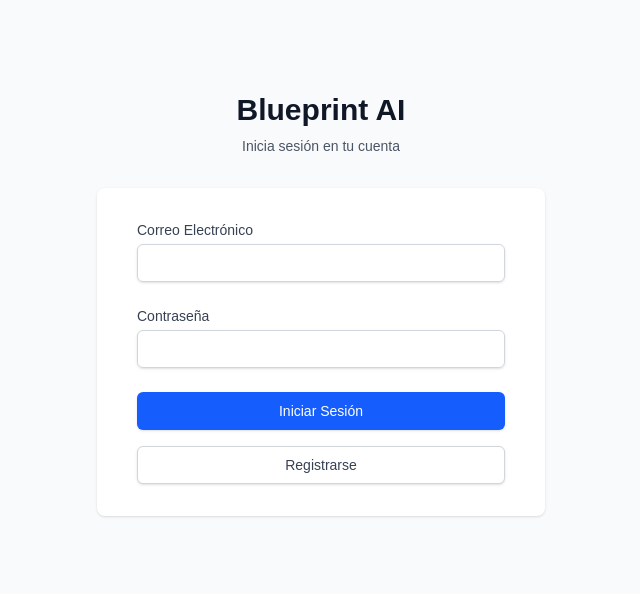
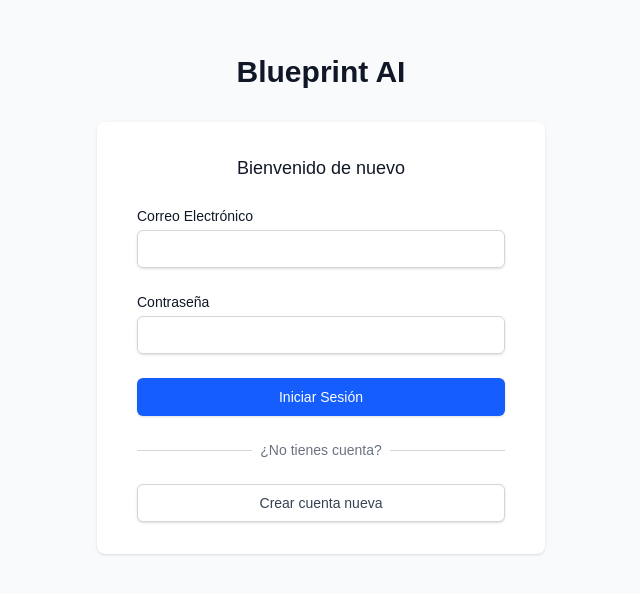
Before and after one commit to ikerguerra/blueprint-ai, a Next.js app: page /login in a window 1280 px wide. Shown: the part 108-702 px from the top of the page, without its empty margins (319-959 px from the left). Built offline with nearby package versions, Linux system fonts and the light colour scheme.

Commit message:
feat: Implement initial AI chat window with model selection and add user login functionality.

```diff
--- a/src/app/login/page.tsx
+++ b/src/app/login/page.tsx
@@ -1,10 +1,11 @@
-import { login, signup } from './actions'
+import { LoginForm } from '@/components/auth/LoginForm'
 
 export default async function LoginPage(props: {
   searchParams?: Promise<{ [key: string]: string | string[] | undefined }>
 }) {
   const searchParams = await props.searchParams
-  const error = searchParams?.error
+  const error =
+    typeof searchParams?.error === 'string' ? searchParams.error : undefined
 
   return (
     <div className="flex min-h-screen flex-col items-center justify-center bg-gray-50 py-12 sm:px-6 lg:px-8">
@@ -12,77 +13,10 @@ export default async function LoginPage(props: {
         <h2 className="mt-6 text-center text-3xl font-extrabold text-gray-900">
           Blueprint AI
         </h2>
-        <p className="mt-2 text-center text-sm text-gray-600">
-          Inicia sesión en tu cuenta
-        </p>
       </div>
 
       <div className="mt-8 sm:mx-auto sm:w-full sm:max-w-md">
-        <div className="bg-white py-8 px-4 shadow sm:rounded-lg sm:px-10">
-          {error && (
-            <div className="mb-4 bg-red-50 border-l-4 border-red-400 p-4">
-              <div className="flex">
-                <div className="ml-3">
-                  <p className="text-sm text-red-700">{error}</p>
-                </div>
-              </div>
-            </div>
-          )}
-          <form className="space-y-6">
-            <div>
-              <label
-                htmlFor="email"
-                className="block text-sm font-medium text-gray-700"
-              >
-                Correo Electrónico
-              </label>
-              <div className="mt-1">
-                <input
-                  id="email"
-                  name="email"
-                  type="email"
-                  autoComplete="email"
-                  required
-                  className="appearance-none block w-full px-3 py-2 border border-gray-300 rounded-md shadow-sm placeholder-gray-400 focus:outline-none focus:ring-blue-500 focus:border-blue-500 sm:text-sm"
-                />
-              </div>
-            </div>
-
-            <div>
-              <label
-                htmlFor="password"
-                className="block text-sm font-medium text-gray-700"
-              >
-                Contraseña
-              </label>
-              <div className="mt-1">
-                <input
-                  id="password"
-                  name="password"
-                  type="password"
-                  autoComplete="current-password"
-                  required
-                  className="appearance-none block w-full px-3 py-2 border border-gray-300 rounded-md shadow-sm placeholder-gray-400 focus:outline-none focus:ring-blue-500 focus:border-blue-500 sm:text-sm"
-                />
-              </div>
-            </div>
-
-            <div className="flex flex-col space-y-4">
-              <button
-                formAction={login}
-                className="w-full flex justify-center py-2 px-4 border border-transparent rounded-md shadow-sm text-sm font-medium text-white bg-blue-600 hover:bg-blue-700 focus:outline-none focus:ring-2 focus:ring-offset-2 focus:ring-blue-500"
-              >
-                Iniciar Sesión
-              </button>
-              <button
-                formAction={signup}
-                className="w-full flex justify-center py-2 px-4 border border-gray-300 rounded-md shadow-sm text-sm font-medium text-gray-700 bg-white hover:bg-gray-50 focus:outline-none focus:ring-2 focus:ring-offset-2 focus:ring-blue-500"
-              >
-                Registrarse
-              </button>
-            </div>
-          </form>
-        </div>
+        <LoginForm error={error} />
       </div>
     </div>
   )
--- /dev/null
+++ b/src/components/auth/LoginForm.tsx
@@ -0,0 +1,120 @@
+'use client'
+
+import { useState } from 'react'
+import { login, signup } from '@/app/login/actions'
+import { SubmitButton } from '@/components/ui/SubmitButton'
+
+export function LoginForm({ error }: { error?: string }) {
+  const [isLogin, setIsLogin] = useState(true)
+
+  return (
+    <div className="bg-white py-8 px-4 shadow sm:rounded-lg sm:px-10">
+      <div className="mb-6">
+        <h3 className="text-lg font-medium text-gray-900 text-center">
+          {isLogin ? 'Bienvenido de nuevo' : 'Crear nueva cuenta'}
+        </h3>
+      </div>
+
+      {error && (
+        <div className="mb-4 bg-red-50 border-l-4 border-red-400 p-4">
+          <div className="flex">
+            <div className="ml-3">
+              <p className="text-sm text-red-700">{error}</p>
+            </div>
+          </div>
+        </div>
+      )}
+
+      <form action={isLogin ? login : signup} className="space-y-6">
+        {!isLogin && (
+          <div>
+            <label
+              htmlFor="name"
+              className="block text-sm font-medium text-gray-900"
+            >
+              Nombre
+            </label>
+            <div className="mt-1">
+              <input
+                id="name"
+                name="name"
+                type="text"
+                autoComplete="name"
+                required={!isLogin}
+                className="appearance-none block w-full px-3 py-2 border border-gray-300 rounded-md shadow-sm placeholder-gray-500 text-gray-900 focus:outline-none focus:ring-blue-500 focus:border-blue-500 sm:text-sm"
+              />
+            </div>
+          </div>
+        )}
+
+        <div>
+          <label
+            htmlFor="email"
+            className="block text-sm font-medium text-gray-900"
+          >
+            Correo Electrónico
+          </label>
+          <div className="mt-1">
+            <input
+              id="email"
+              name="email"
+              type="email"
+              autoComplete="email"
+              required
+              className="appearance-none block w-full px-3 py-2 border border-gray-300 rounded-md shadow-sm placeholder-gray-500 text-gray-900 focus:outline-none focus:ring-blue-500 focus:border-blue-500 sm:text-sm"
+            />
+          </div>
+        </div>
+
+        <div>
+          <label
+            htmlFor="password"
+            className="block text-sm font-medium text-gray-900"
+          >
+            Contraseña
+          </label>
+          <div className="mt-1">
+            <input
+              id="password"
+              name="password"
+              type="password"
+              autoComplete={isLogin ? 'current-password' : 'new-password'}
+              required
+              className="appearance-none block w-full px-3 py-2 border border-gray-300 rounded-md shadow-sm placeholder-gray-500 text-gray-900 focus:outline-none focus:ring-blue-500 focus:border-blue-500 sm:text-sm"
+            />
+          </div>
+        </div>
+
+        <div>
+          <SubmitButton
+            text={isLogin ? 'Iniciar Sesión' : 'Registrarse'}
+            loadingText={isLogin ? 'Iniciando...' : 'Registrando...'}
+            variant="primary"
+          />
+        </div>
+      </form>
+
+      <div className="mt-6">
+        <div className="relative">
+          <div className="absolute inset-0 flex items-center">
+            <div className="w-full border-t border-gray-300" />
+          </div>
+          <div className="relative flex justify-center text-sm">
+            <span className="px-2 bg-white text-gray-500">
+              {isLogin ? '¿No tienes cuenta?' : '¿Ya tienes cuenta?'}
+            </span>
+          </div>
+        </div>
+
+        <div className="mt-6">
+          <button
+            onClick={() => setIsLogin(!isLogin)}
+            className="w-full flex justify-center py-2 px-4 border border-gray-300 rounded-md shadow-sm text-sm font-medium text-gray-700 bg-white hover:bg-gray-50 focus:outline-none focus:ring-2 focus:ring-offset-2 focus:ring-blue-500 transition-colors"
+          >
+            {isLogin ? 'Crear cuenta nueva' : 'Inicia sesión existente'}
+          </button>
+        </div>
+      </div>
+    </div>
+  )
+}
--- /dev/null
+++ b/src/components/ui/SubmitButton.tsx
@@ -0,0 +1,47 @@
+'use client'
+
+import { useFormStatus } from 'react-dom'
+import { Loader2 } from 'lucide-react'
+import { ButtonHTMLAttributes } from 'react'
+
+interface SubmitButtonProps extends ButtonHTMLAttributes<HTMLButtonElement> {
+  text: string
+  loadingText?: string
+  variant?: 'primary' | 'secondary'
+}
+
+export function SubmitButton({
+  text,
+  loadingText = 'Cargando...',
+  className = '',
+  variant = 'primary',
+  ...props
+}: SubmitButtonProps) {
+  const { pending } = useFormStatus()
+
+  const baseStyles =
+    'w-full flex justify-center py-2 px-4 border rounded-md shadow-sm text-sm font-medium focus:outline-none focus:ring-2 focus:ring-offset-2 focus:ring-blue-500 transition-colors disabled:opacity-50 disabled:cursor-not-allowed'
+
+  const variants = {
+    primary: 'border-transparent text-white bg-blue-600 hover:bg-blue-700',
+    secondary: 'border-gray-300 text-gray-700 bg-white hover:bg-gray-50',
+  }
+
+  return (
+    <button
+      type="submit"
+      disabled={pending}
+      className={`${baseStyles} ${variants[variant]} ${className}`}
+      {...props}
+    >
+      {pending ? (
+        <>
+          <Loader2 className="animate-spin -ml-1 mr-2 h-4 w-4" />
+          {loadingText}
+        </>
+      ) : (
+        text
+      )}
+    </button>
+  )
+}
--- a/src/lib/prisma.ts
+++ b/src/lib/prisma.ts
@@ -1,7 +1,10 @@
 import { PrismaClient } from '@prisma/client'
 
 const prismaClientSingleton = () => {
-  return new PrismaClient()
+  return new PrismaClient({
+    datasourceUrl: process.env.DATABASE_URL,
+    log: ['error', 'warn'],
+  })
 }
 
 declare const globalThis: {
```
Also changed, not shown: src/components/chat/ChatWindow.tsx (+6 -6 lines).
